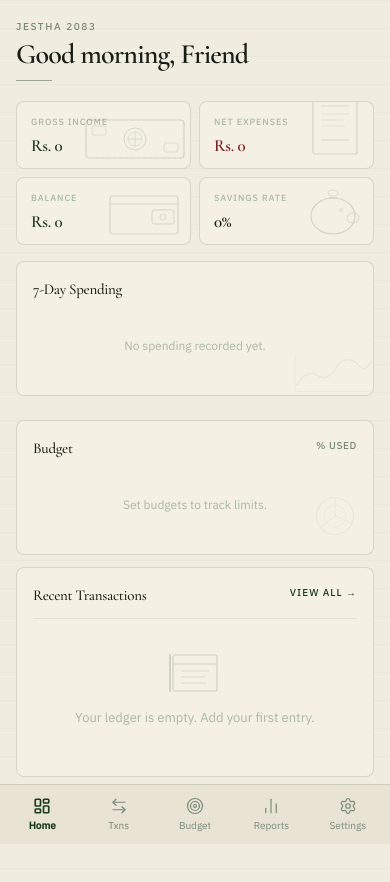
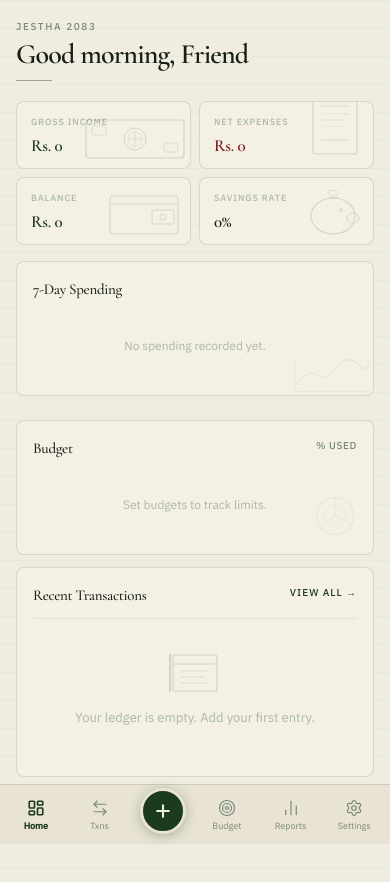
Before and after one commit to nishantgaire13/paisatrack-redesign, a React (Vite) app: page / in a window 390 px wide. Shown: the top 882 px of the page. Built offline with nearby package versions, Linux system fonts and the light colour scheme.

Commit message:
Add mobile transaction button + favicon update

```diff
--- a/src/components/layout/MobileNav.jsx
+++ b/src/components/layout/MobileNav.jsx
@@ -1,5 +1,5 @@
 import { NavLink } from 'react-router-dom'
-import { LayoutDashboard, ArrowLeftRight, Target, BarChart2, Settings } from 'lucide-react'
+import { LayoutDashboard, ArrowLeftRight, Target, BarChart2, Settings, Plus } from 'lucide-react'
 
 const NAV_ITEMS = [
   { to: '/',             label: 'Home',     icon: LayoutDashboard },
@@ -9,7 +9,7 @@ const NAV_ITEMS = [
   { to: '/settings',     label: 'Settings', icon: Settings        },
 ]
 
-export default function MobileNav() {
+export default function MobileNav({ onAddTransaction }) {
   return (
     <nav style={{
       position: 'fixed',
@@ -22,23 +22,57 @@ export default function MobileNav() {
       zIndex: 100,
       padding: '0 4px',
     }}>
-      {NAV_ITEMS.map(({ to, label, icon: Icon }) => (
-        <NavLink
-          key={to}
-          to={to}
-          end={to === '/'}
-          style={{ flex: 1, textDecoration: 'none' }}
-        >
+      {/* First 2 nav items */}
+      {NAV_ITEMS.slice(0, 2).map(({ to, label, icon: Icon }) => (
+        <NavLink key={to} to={to} end={to === '/'} style={{ flex: 1, textDecoration: 'none' }}>
           {({ isActive }) => (
             <div style={{
               display: 'flex', flexDirection: 'column',
               alignItems: 'center', justifyContent: 'center',
-              gap: 4, padding: '8px 0',
+              gap: 3, padding: '8px 0',
               color: isActive ? 'var(--accent)' : 'var(--text-muted)',
               transition: 'color 0.15s ease',
             }}>
               <Icon size={18} strokeWidth={isActive ? 2.2 : 1.6} />
-              <span style={{ fontSize: 10, fontWeight: isActive ? 600 : 400 }}>{label}</span>
+              <span style={{ fontSize: 9, fontWeight: isActive ? 600 : 400 }}>{label}</span>
+            </div>
+          )}
+        </NavLink>
+      ))}
+
+      {/* Center Add Button */}
+      <div style={{ flex: 1, display: 'flex', justifyContent: 'center', alignItems: 'center' }}>
+        <button
+          onClick={onAddTransaction}
+          style={{
+            width: 46, height: 46,
+            borderRadius: '50%',
+            background: 'var(--accent)',
+            color: '#f0ece0',
+            display: 'flex', alignItems: 'center', justifyContent: 'center',
+            boxShadow: '0 2px 12px rgba(28,58,28,0.3)',
+            border: '3px solid var(--bg-surface)',
+            cursor: 'pointer',
+            marginBottom: 8,
+          }}
+        >
+          <Plus size={20} strokeWidth={2.5} />
+        </button>
+      </div>
+
+      {/* Last 3 nav items */}
+      {NAV_ITEMS.slice(2).map(({ to, label, icon: Icon }) => (
+        <NavLink key={to} to={to} end={to === '/'} style={{ flex: 1, textDecoration: 'none' }}>
+          {({ isActive }) => (
+            <div style={{
+              display: 'flex', flexDirection: 'column',
+              alignItems: 'center', justifyContent: 'center',
+              gap: 3, padding: '8px 0',
+              color: isActive ? 'var(--accent)' : 'var(--text-muted)',
+              transition: 'color 0.15s ease',
+            }}>
+              <Icon size={18} strokeWidth={isActive ? 2.2 : 1.6} />
+              <span style={{ fontSize: 9, fontWeight: isActive ? 600 : 400 }}>{label}</span>
             </div>
           )}
         </NavLink>
```
